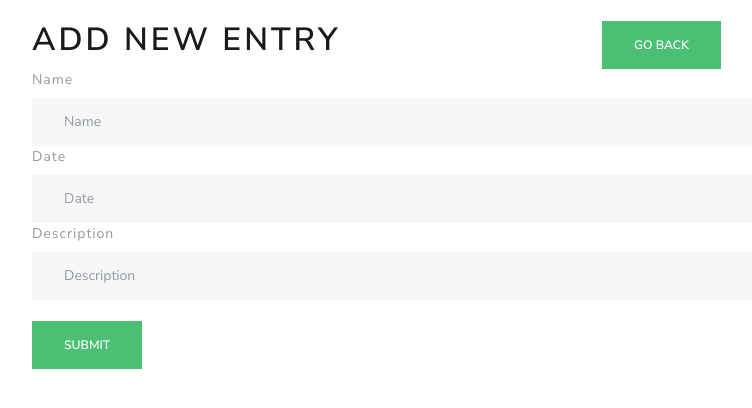
After one commit to MaxDrljic/Django-Calendar, a Django app: page /entry/add in a window 1280 px wide. The commit adds this page. Shown: the top 408 px of the page, without its empty margins (53-805 px from the left). Run offline with Django 3.2, Linux system fonts and the light colour scheme; some libraries are stand-ins or nearby versions.

Commit message:
Form, adding records to DB, Bootstraped UI

```diff
--- a/calendarproject/urls.py
+++ b/calendarproject/urls.py
@@ -20,5 +20,6 @@ from myapp import views
 urlpatterns = [
     path('', views.index, name='index'),
     path('entry/<int:pk>', views.details, name='details'),
+    path('entry/add', views.add, name='add'),
     path('admin/', admin.site.urls),
 ]
--- /dev/null
+++ b/myapp/forms.py
@@ -0,0 +1,7 @@
+from django import forms
+
+
+class EntryForm(forms.Form):
+    name = forms.CharField(max_length=100)
+    date = forms.DateTimeField()
+    description = forms.CharField(widget=forms.Textarea)
--- /dev/null
+++ b/myapp/templates/myapp/form.html
@@ -0,0 +1,20 @@
+{% extends 'myapp/base.html' %} {% block content %}
+<div class="container form-group">
+  <br />
+  <div class="row">
+    <div class="col-lg-6">
+      <h1>Add New Entry</h1>
+    </div>
+    <div class="col-lg-6">
+      <button onclick="window.location='{% url 'index' %}'" type="button" class="btn btn-success">Go Back</button>
+    </div>
+  </div>
+  <form method="post">
+    {% csrf_token %} {% for field in form %} {{ field.errors }}
+    <label>{{ field.label }}</label>
+    <input placeholder="{{ field.label }}" name="{{ field.name }}" class="form-control" type="text"> {% endfor %}
+    <br />
+    <button type="submit" class="btn btn-success">Submit</button>
+  </form>
+</div>
+{% endblock %}
--- a/myapp/views.py
+++ b/myapp/views.py
@@ -1,5 +1,7 @@
 from django.shortcuts import render
+from django.http import HttpResponseRedirect
 from .models import Entry
+from .forms import EntryForm
 
 
 def index(request):
@@ -10,3 +12,25 @@ def index(request):
 def details(request, pk):
     entry = Entry.objects.get(id=pk)
     return render(request, 'myapp/details.html', {'entry': entry})
+
+
+def add(request):
+    if request.method == 'POST':
+        form = EntryForm(request.POST)
+
+        if form.is_valid():
+            name = form.cleaned_data['name']
+            date = form.cleaned_data['date']
+            description = form.cleaned_data['description']
+
+            Entry.objects.create(
+                name=name,
+                date=date,
+                description=description
+            ).save()
+
+            return HttpResponseRedirect('/')
+    else:
+        form = EntryForm()
+
+    return render(request, 'myapp/form.html', {'form': form})
```
Also changed, not shown: myapp/templates/myapp/index.html (+9 -0 lines).
